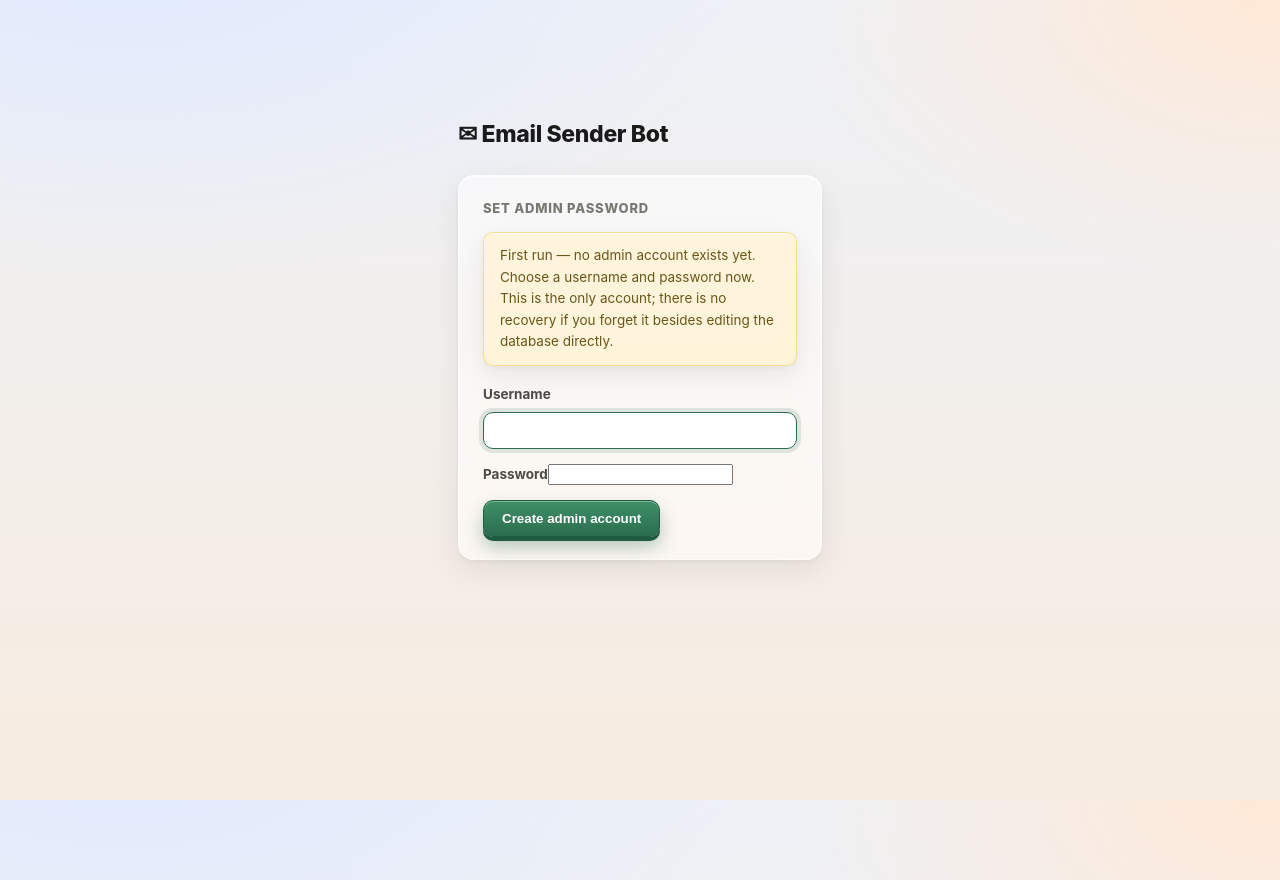
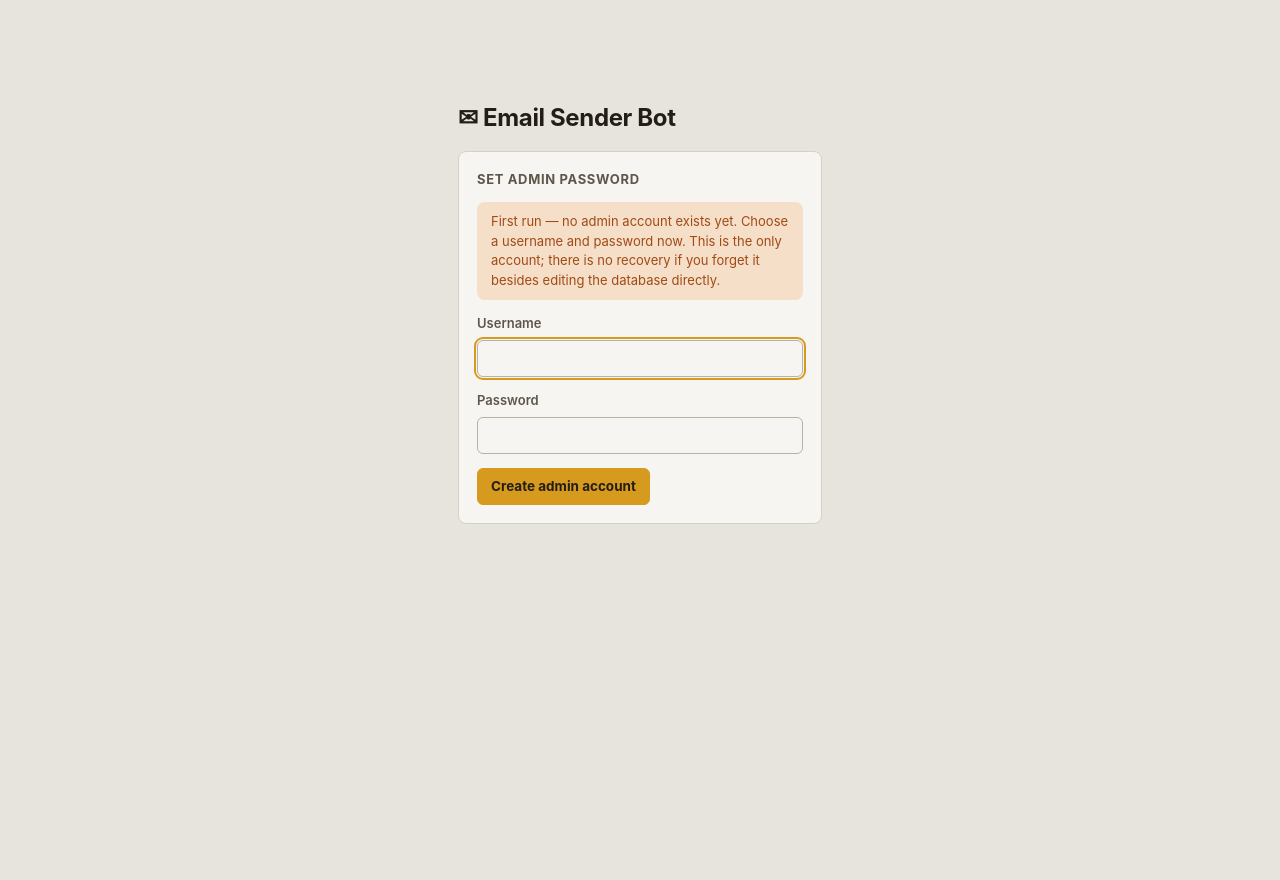
Before and after one commit to ShamratX/email-sender-bot, a FastAPI app: page /login in a window 1280 px wide. After the commit the page ends 524 px from the top, so only its background shows below. Run offline with FastAPI, Linux system fonts and the light colour scheme; data comes from the database, SQL or seed files in the repository.

Commit message:
Restyle UI to match the WA gateway dashboard's design system
Same ink/amber theme, sidebar nav, cards, pills and stat tiles as the
WA gateway. Design only -- no routes, no Python, no template logic changed;
every existing class name is reused so nothing else needed to change.

Co-Authored-By: Claude Sonnet 5 <noreply@anthropic.com>

```diff
--- a/app/static/style.css
+++ b/app/static/style.css
@@ -1,257 +1,203 @@
-/* Glass design + 3D buttons. Plain CSS, no framework, no JS. */
+/* Ink and amber theme, matching the WA gateway dashboard's design system. */
+
+:root {
+  --bg: #e7e4de;
+  --surface: #f7f5f1;
+  --surface-2: #edeae4;
+  --border: #d5d0c6;
+  --line-strong: #b9b2a4;
+  --fg: #221d16;
+  --fg-2: #5e564a;
+  --fg-3: #6e6659;
+  --accent: #d69a1e;
+  --accent-ink: #221d16;
+  --accent-strong: #855600;
+  --accent-soft: #f1e1b5;
+  --ok: #2f6e48;
+  --ok-soft: #dceadd;
+  --warn: #a04a14;
+  --warn-soft: #f6dfc9;
+  --danger: #a93428;
+  --danger-soft: #f5dad5;
+  --info: #2b5a80;
+  --info-soft: #dce7f0;
+  --side-bg: #1f1a13;
+  --side-fg: #cbc3b3;
+  --side-fg-dim: #9a917f;
+  --side-hi: #ffffff;
+  --side-hover: rgba(255, 255, 255, .07);
+  --side-on: rgba(255, 255, 255, .12);
+  --side-line: #342d22;
+  --radius: 8px;
+  --radius-sm: 6px;
+  --radius-lg: 10px;
+  --mono: ui-monospace, "SF Mono", Menlo, Consolas, monospace;
+  color-scheme: light;
+}
+@media (prefers-color-scheme: dark) {
+  :root {
+    --bg: #15120d; --surface: #1e1a14; --surface-2: #28231b; --border: #3a3428; --line-strong: #5a5240;
+    --fg: #eee8db; --fg-2: #b3aa98; --fg-3: #8c8371;
+    --accent: #e3a935; --accent-ink: #1a1610; --accent-strong: #edb84c; --accent-soft: #3a2e12;
+    --ok: #6fbf8a; --ok-soft: #182a1e; --warn: #e39a5e; --warn-soft: #33220f; --danger: #f08a7c; --danger-soft: #381b17;
+    --info: #8db4d8; --info-soft: #172737;
+    --side-bg: #100d09; --side-line: #2a241b;
+    color-scheme: dark;
+  }
+}
 
 * { box-sizing: border-box; }
-
-:root {
-  --ink: #1a1a1a;
-  --ink-soft: #4a4a46;
-  --muted: #797973;
-  --line: rgba(30, 28, 20, 0.10);
-  --bg-a: #eef1f6;
-  --bg-b: #f7ece0;
-  --glass: rgba(255, 255, 255, 0.55);
-  --glass-strong: rgba(255, 255, 255, 0.72);
-  --accent: #2b6e4f;
-  --accent-2: #3f8f68;
-  --danger: #b3382c;
-  --danger-2: #cc4a3c;
-  --warn-bg: rgba(253, 240, 201, 0.65);
-  --radius: 10px;
-  --radius-lg: 16px;
+html, body { margin: 0; }
+body {
+  font: 14px/1.5 -apple-system, BlinkMacSystemFont, "Segoe UI", Inter, Roboto, sans-serif;
+  background: var(--bg); color: var(--fg);
+  min-height: 100vh;
 }
-
-body {
-  margin: 0;
-  min-height: 100vh;
-  font: 15px/1.6 -apple-system, "Segoe UI", Inter, Arial, sans-serif;
-  color: var(--ink);
-  background:
-    radial-gradient(1100px 600px at 10% -10%, #dfe9ff 0%, transparent 60%),
-    radial-gradient(900px 500px at 100% 0%, #ffe8d6 0%, transparent 55%),
-    linear-gradient(180deg, var(--bg-a), var(--bg-b));
-  background-attachment: fixed;
-  -webkit-font-smoothing: antialiased;
-}
-
-header {
-  background: var(--glass-strong);
-  backdrop-filter: blur(14px) saturate(160%);
-  -webkit-backdrop-filter: blur(14px) saturate(160%);
-  border-bottom: 1px solid var(--line);
-  box-shadow: 0 1px 0 rgba(255,255,255,0.6) inset, 0 8px 24px rgba(30,28,20,0.06);
-  padding: 14px 28px;
-  display: flex;
-  flex-direction: column;
-  align-items: center;
-  gap: 8px;
-  flex-wrap: wrap;
-  position: sticky;
-  top: 0;
-  z-index: 10;
-}
-header strong { font-size: 15px; font-weight: 700; letter-spacing: -0.01em; }
-header strong::before { content: "\2709  "; }
-
-/* pill-shaped nav container, like a rounded capsule menu bar */
-nav {
-  display: flex;
-  gap: 2px;
-  flex-wrap: wrap;
-  justify-content: center;
-  background: rgba(255,255,255,0.55);
-  border: 1px solid rgba(255,255,255,0.7);
-  border-radius: 999px;
-  padding: 5px;
-  box-shadow: 0 1px 0 rgba(255,255,255,0.7) inset, 0 2px 8px rgba(30,28,20,0.06);
-}
-nav a {
-  color: var(--ink-soft);
-  text-decoration: none;
-  font-size: 12px;
-  font-weight: 700;
-  text-transform: uppercase;
-  letter-spacing: 0.03em;
-  padding: 8px 14px;
-  border-radius: 999px;
-  transition: background 0.15s ease, color 0.15s ease;
-}
-nav a:hover { color: var(--ink); background: rgba(255,255,255,0.8); }
-nav a.active { color: var(--ink); text-decoration: underline; text-underline-offset: 4px; text-decoration-thickness: 2px; }
-
-main { max-width: 900px; margin: 0 auto; padding: 36px 28px 60px; }
-
-h1 { font-size: 23px; font-weight: 800; letter-spacing: -0.015em; margin: 0 0 22px; }
-h2 { font-size: 13px; font-weight: 800; text-transform: uppercase; letter-spacing: 0.06em;
-     color: var(--muted); margin: 34px 0 12px; }
+a { color: var(--info); text-underline-offset: 2px; }
+button, input, select, textarea { font: inherit; color: inherit; }
+h1 { font-size: 24px; font-weight: 700; letter-spacing: -.015em; margin: 0 0 18px; line-height: 1.2; }
+h2 { font-size: 13px; font-weight: 700; text-transform: uppercase; letter-spacing: .05em; color: var(--fg-2); margin: 28px 0 10px; }
 h2:first-of-type { margin-top: 0; }
 
-/* --- glass panels: tables and cards share the same frosted surface --- */
-table, .card, .note, .switch {
-  background: var(--glass);
-  backdrop-filter: blur(16px) saturate(180%);
-  -webkit-backdrop-filter: blur(16px) saturate(180%);
-  border: 1px solid rgba(255,255,255,0.6);
-  box-shadow:
-    0 1px 0 rgba(255,255,255,0.7) inset,
-    0 10px 30px rgba(30,28,20,0.08),
-    0 2px 6px rgba(30,28,20,0.05);
+/* --- layout: sidebar + main, like the WA gateway --- */
+body { display: flex; min-height: 100vh; }
+header {
+  background: var(--side-bg); color: var(--side-fg);
+  padding: 18px 12px; position: sticky; top: 0; height: 100vh;
+  display: flex; flex-direction: column; gap: 4px; flex-shrink: 0; width: 220px;
 }
+header strong {
+  display: flex; align-items: center; gap: 10px; font-weight: 700; font-size: 15px;
+  padding: 4px 10px 16px; color: var(--side-hi);
+}
+header strong::before {
+  content: "\2709"; width: 28px; height: 28px; border-radius: 6px; background: var(--accent);
+  display: inline-grid; place-items: center; color: var(--accent-ink); font-size: 14px; flex-shrink: 0;
+}
+nav { display: flex; flex-direction: column; gap: 4px; flex: 1; min-height: 0; }
+nav a {
+  display: flex; align-items: center; gap: 10px; padding: 9px 10px; border-radius: var(--radius-sm);
+  color: var(--side-fg); text-decoration: none; font-weight: 500; font-size: 13.5px;
+}
+nav a:hover { background: var(--side-hover); color: var(--side-hi); }
+nav a.active { background: var(--side-on); color: var(--side-hi); box-shadow: inset 3px 0 0 var(--accent); }
 
-table { width: 100%; border-collapse: separate; border-spacing: 0; margin-bottom: 22px; border-radius: var(--radius-lg); overflow: hidden; }
-th, td { text-align: left; padding: 11px 14px; font-size: 14px; vertical-align: top; }
-tr:has(th) th {
-  font-weight: 700; color: var(--muted); font-size: 11.5px;
-  text-transform: uppercase; letter-spacing: 0.04em;
-  background: rgba(255,255,255,0.35);
-  border-bottom: 1px solid var(--line);
+main { flex: 1; min-width: 0; padding: 24px 28px 60px; max-width: 1240px; }
+
+/* --- cards, banners --- */
+.card {
+  background: var(--surface); border: 1px solid var(--border); border-radius: var(--radius);
+  padding: 18px; margin-bottom: 16px; min-width: 0;
 }
-tr:has(td) { border-bottom: 1px solid var(--line); transition: background 0.12s ease; }
-tr:has(td):hover { background: rgba(255,255,255,0.35); }
-tr:has(td):last-child { border-bottom: none; }
-tr.total td { font-weight: 800; }
-td a { color: var(--accent); text-decoration: none; font-weight: 700; }
+.card h2 { margin-top: 0; }
+.note {
+  background: var(--warn-soft); color: var(--warn); border-radius: var(--radius);
+  padding: 10px 14px; font-size: 13px; margin-bottom: 14px;
+}
+.muted { color: var(--fg-2); font-size: 13px; }
+.error { color: var(--danger); font-weight: 600; }
+
+/* --- tables --- */
+table { width: 100%; border-collapse: collapse; font-size: 13px; margin-bottom: 20px; }
+th { text-align: left; font-size: 12px; font-weight: 600; color: var(--fg-2); padding: 7px 10px; border-bottom: 1px solid var(--border); white-space: nowrap; }
+td { padding: 9px 10px; border-bottom: 1px solid var(--border); vertical-align: middle; }
+tr:last-child td { border-bottom: 0; }
+tr.total td { font-weight: 700; background: var(--surface-2); }
+td a { color: var(--info); text-decoration: none; font-weight: 600; }
 td a:hover { text-decoration: underline; }
 
-.muted { color: var(--muted); font-size: 13px; }
-.error { color: var(--danger); font-weight: 700; }
-.note {
-  background: var(--warn-bg);
-  border-radius: var(--radius);
-  padding: 12px 16px; font-size: 13.5px; color: #6b5518; margin-bottom: 18px;
-  border-color: rgba(224, 180, 0, 0.35);
+/* --- forms --- */
+label { display: block; margin-bottom: 14px; font-size: 13px; font-weight: 600; color: var(--fg-2); }
+input[type=text], input[type=email], input[type=number], input[type=file], input[type=password],
+textarea, select {
+  display: block; width: 100%; margin-top: 6px; border: 1px solid var(--line-strong);
+  background: var(--surface); border-radius: var(--radius-sm); padding: 8px 10px;
+  font: 14px/1.4 inherit; font-weight: 400; color: var(--fg);
 }
+input:focus, textarea:focus, select:focus { outline: 2px solid var(--accent); outline-offset: 1px; }
+textarea { font-family: var(--mono); font-size: 13px; resize: vertical; }
 
-.card { border-radius: var(--radius-lg); padding: 22px 24px; margin-bottom: 18px; }
-.card h2 { margin-top: 0; }
-
-label { display: block; margin-bottom: 15px; font-size: 13.5px; font-weight: 700; color: var(--ink-soft); }
-
-input[type=text], input[type=email], input[type=number], input[type=file],
-textarea, select {
-  display: block; width: 100%; padding: 10px 12px; margin-top: 6px;
-  border: 1px solid rgba(30,28,20,0.14); border-radius: var(--radius);
-  font: 14px/1.4 inherit; font-weight: 400; color: var(--ink);
-  background: rgba(255,255,255,0.75);
-  box-shadow: 0 1px 2px rgba(30,28,20,0.05) inset;
-  transition: border-color 0.12s ease, box-shadow 0.12s ease, background 0.12s ease;
+/* --- buttons --- */
+button {
+  border: 1px solid var(--line-strong); background: var(--surface); padding: 7px 13px;
+  border-radius: var(--radius-sm); cursor: pointer; font-weight: 600; font-size: 13.5px;
+  color: var(--fg); display: inline-flex; align-items: center; gap: 6px;
 }
-input:focus, textarea:focus, select:focus {
-  outline: none; border-color: var(--accent); background: #fff;
-  box-shadow: 0 0 0 4px rgba(43,110,79,0.14);
+button:hover { background: var(--surface-2); }
+button.start { background: var(--accent); border-color: var(--accent); color: var(--accent-ink); font-weight: 700; }
+button.start:hover { filter: brightness(.93); }
+button.danger { color: var(--danger); border-color: var(--danger); background: var(--danger-soft); }
+button.danger:hover { filter: brightness(.96); }
+button.stop {
+  background: var(--danger); border-color: var(--danger); color: #fff;
+  font-size: 15px; padding: 11px 24px; font-weight: 700; border-radius: var(--radius);
 }
-textarea { font-family: ui-monospace, Consolas, monospace; font-size: 13px; resize: vertical; }
-
-/* --- 3D buttons: raised, pressable, glassy highlight on top --- */
-button {
-  position: relative;
-  padding: 10px 18px;
-  border: 1px solid rgba(30,28,20,0.14);
-  border-radius: var(--radius);
-  background: linear-gradient(180deg, #ffffff 0%, #edeee9 100%);
-  font: 14px inherit; font-weight: 700; color: var(--ink);
-  cursor: pointer;
-  box-shadow:
-    0 1px 0 rgba(255,255,255,0.9) inset,
-    0 1px 2px rgba(30,28,20,0.06),
-    0 4px 0 rgba(30,28,20,0.10),
-    0 8px 14px rgba(30,28,20,0.10);
-  transform: translateY(0);
-  transition: transform 0.08s ease, box-shadow 0.08s ease, background 0.12s ease;
-}
-button:hover { background: linear-gradient(180deg, #ffffff 0%, #f4f5f0 100%); }
-button:active {
-  transform: translateY(3px);
-  box-shadow:
-    0 1px 0 rgba(255,255,255,0.7) inset,
-    0 1px 1px rgba(30,28,20,0.08);
-}
-
-button.start {
-  background: linear-gradient(180deg, var(--accent-2) 0%, var(--accent) 100%);
-  color: #fff; border-color: #1f5b40;
-  box-shadow:
-    0 1px 0 rgba(255,255,255,0.35) inset,
-    0 4px 0 #1f5b40,
-    0 10px 18px rgba(43,110,79,0.35);
-}
-button.start:hover { background: linear-gradient(180deg, #46a077 0%, var(--accent-2) 100%); }
-button.start:active { box-shadow: 0 1px 0 rgba(255,255,255,0.25) inset, 0 1px 2px rgba(31,91,64,0.4); }
-
-button.stop {
-  background: linear-gradient(180deg, var(--danger-2) 0%, var(--danger) 100%);
-  color: #fff; border-color: #8a291f;
-  font-size: 17px; padding: 15px 32px; font-weight: 800; border-radius: 14px;
-  box-shadow:
-    0 1px 0 rgba(255,255,255,0.35) inset,
-    0 5px 0 #8a291f,
-    0 14px 24px rgba(179,56,44,0.4);
-}
-button.stop:hover { background: linear-gradient(180deg, #d85c4d 0%, var(--danger-2) 100%); }
-button.stop:active { transform: translateY(4px); box-shadow: 0 1px 0 rgba(255,255,255,0.2) inset, 0 1px 2px rgba(138,41,31,0.4); }
+button.stop:hover { filter: brightness(1.08); }
 
 form.inline { display: inline-block; margin-right: 8px; margin-bottom: 8px; }
 form.inline input, form.inline select { display: inline-block; width: auto; margin-top: 0; }
 
-.actions { display: flex; align-items: center; gap: 12px; flex-wrap: wrap; margin-top: 10px; }
+.actions { display: flex; align-items: center; gap: 10px; flex-wrap: wrap; margin-top: 10px; margin-bottom: 14px; }
 .actions form { margin: 0; }
-button.danger { border-color: var(--danger); color: var(--danger); background: rgba(179,56,44,0.06); }
-button.danger:hover { background: rgba(179,56,44,0.12); }
 
 .switch {
-  display: flex; align-items: center; gap: 18px; padding: 20px 24px;
-  border-radius: 18px; margin-bottom: 26px;
+  display: flex; align-items: center; gap: 16px; padding: 14px 18px;
+  border-radius: var(--radius); margin-bottom: 20px; background: var(--surface); border: 1px solid var(--border);
 }
-.switch span { font-weight: 800; font-size: 16px; display: flex; align-items: center; gap: 9px; }
-.switch span::before {
-  content: ""; width: 10px; height: 10px; border-radius: 50%; display: inline-block;
-  box-shadow: 0 0 0 4px currentColor, 0 0 12px currentColor;
-  opacity: 0.9;
-}
+.switch span { font-weight: 700; font-size: 14px; display: flex; align-items: center; gap: 8px; }
+.switch span::before { content: ""; width: 9px; height: 9px; border-radius: 50%; background: currentColor; display: inline-block; }
 .switch.on span { color: var(--danger); }
-.switch.off span { color: var(--muted); }
+.switch.off span { color: var(--fg-2); }
+
+.pill { display: inline-flex; align-items: center; gap: 5px; font-size: 12px; font-weight: 600; padding: 2px 8px; border-radius: 4px; white-space: nowrap; background: var(--surface-2); color: var(--fg-2); }
+.pill::before { content: ""; width: 7px; height: 7px; border-radius: 50%; background: currentColor; }
+.pill.ok { background: var(--ok-soft); color: var(--ok); }
+.pill.warn { background: var(--warn-soft); color: var(--warn); }
+.pill.bad { background: var(--danger-soft); color: var(--danger); }
+.pill.info { background: var(--info-soft); color: var(--info); }
+
+.stats { display: grid; grid-template-columns: repeat(auto-fit, minmax(150px, 1fr)); gap: 12px; margin-bottom: 18px; }
+.stat { background: none; border: 0; border-left: 3px solid var(--accent); border-radius: 0; padding: 2px 0 2px 14px; }
+.stat b { display: block; font-size: 26px; font-weight: 700; letter-spacing: -.02em; line-height: 1.2; }
+.stat span { color: var(--fg-2); font-size: 12.5px; }
+.stat.bad { border-left-color: var(--danger); }
+.stat.bad b { color: var(--danger); }
 
 .barcell { width: 180px; }
-.bar { background: rgba(30,28,20,0.08); height: 9px; border-radius: 5px; overflow: hidden; box-shadow: 0 1px 2px rgba(30,28,20,0.1) inset; }
-.bar div { background: linear-gradient(90deg, var(--accent), var(--accent-2)); height: 100%; border-radius: 5px; transition: width 0.3s ease; }
-.bar div.danger { background: linear-gradient(90deg, var(--danger), var(--danger-2)); }
+.bar { background: var(--surface-2); height: 8px; border-radius: 4px; overflow: hidden; }
+.bar div { background: var(--accent); height: 100%; border-radius: 4px; transition: width .3s ease; }
+.bar div.danger { background: var(--danger); }
 
 pre {
-  background: rgba(255,255,255,0.55); border: 1px solid var(--line); border-radius: var(--radius);
-  padding: 13px 15px; white-space: pre-wrap; font-size: 13px; line-height: 1.55;
+  background: var(--surface); border: 1px solid var(--border); border-radius: var(--radius);
+  padding: 12px 14px; white-space: pre-wrap; font-size: 13px; line-height: 1.5;
 }
-code { background: rgba(43,110,79,0.12); color: var(--accent); border-radius: 5px; padding: 2px 7px; font-size: 12.5px; font-weight: 700; }
-hr { border: 0; border-top: 1px solid var(--line); margin: 26px 0; }
+code { background: var(--accent-soft); color: var(--accent-strong); border-radius: 4px; padding: 2px 6px; font-size: 12.5px; font-weight: 600; }
+hr { border: 0; border-top: 1px solid var(--border); margin: 22px 0; }
 
 details { margin-bottom: 12px; }
-details > summary { cursor: pointer; font-weight: 700; padding: 4px 0; }
+details > summary { cursor: pointer; font-weight: 600; padding: 4px 0; color: var(--fg-2); }
 details form { margin-top: 10px; }
 
 /* --- responsive --- */
-
 @media (max-width: 900px) {
-  main { max-width: 100%; padding: 28px 20px 50px; }
+  body { flex-direction: column; }
+  header { position: sticky; top: 0; width: auto; height: auto; flex-direction: row; align-items: center; padding: 10px 14px; z-index: 10; overflow-x: auto; }
+  header strong { padding: 0; margin-right: 14px; flex-shrink: 0; }
+  nav { flex-direction: row; flex-wrap: nowrap; overflow-x: auto; gap: 2px; }
+  nav a { white-space: nowrap; padding: 7px 10px; font-size: 12.5px; }
+  main { padding: 20px 16px 50px; max-width: 100%; }
 }
 
 @media (max-width: 640px) {
-  body { background-attachment: scroll; }
-  main { padding: 18px 14px 40px; }
-  header { padding: 10px 14px; gap: 6px; }
-  header strong { font-size: 14px; }
-  nav a { padding: 6px 9px; font-size: 12.5px; }
-
-  h1 { font-size: 19px; margin-bottom: 16px; }
-  h2 { font-size: 12px; margin: 26px 0 10px; }
-
-  .card { padding: 16px 16px; border-radius: var(--radius); }
-  .switch { flex-direction: column; align-items: stretch; text-align: center; padding: 16px; gap: 12px; }
-  .switch span { justify-content: center; }
+  main { padding: 16px 14px 40px; }
+  h1 { font-size: 19px; margin-bottom: 14px; }
+  .card { padding: 14px; }
+  .switch { flex-direction: column; align-items: stretch; text-align: center; }
 
   table, thead, tbody, th, td, tr { display: block; }
   tr:has(th) { display: none; }
-  tr:has(td) {
-    border: 1px solid var(--line); border-radius: var(--radius);
-    margin-bottom: 10px; padding: 4px 12px; background: var(--glass);
-  }
+  tr:has(td) { border: 1px solid var(--border); border-radius: var(--radius); margin-bottom: 10px; padding: 4px 12px; background: var(--surface); }
   td { padding: 8px 0; border: 0; }
   td:empty { display: none; }
   .barcell { width: 100%; }
@@ -260,28 +206,17 @@ details form { margin-top: 10px; }
   form.inline button { width: 100%; }
   .actions { flex-direction: column; align-items: stretch; }
   .actions form, .actions a { width: 100%; text-align: center; }
-
-  button { width: 100%; }
-  button.stop { font-size: 16px; padding: 14px 20px; }
-
-  input[type=text], input[type=email], input[type=number], input[type=file],
-  textarea, select { font-size: 16px; } /* prevents iOS auto-zoom on focus */
+  button { width: 100%; justify-content: center; }
+  button.stop { font-size: 15px; padding: 12px 20px; }
+  input[type=text], input[type=email], input[type=number], input[type=file], textarea, select { font-size: 16px; }
 }
 
-@media (max-width: 400px) {
-  h1 { font-size: 17px; }
-  .card { padding: 14px 12px; }
-}
-
-/* When "respect per-country windows" is checked, its own window_start/end
-   fields are ignored by the backend -- grey them out so the form doesn't
-   look like it's asking for two contradictory things at once. Pure CSS,
-   no JS: relies on :has(), supported in all current browsers. */
+/* Country-window greyed-out pairing, unchanged behaviour */
 form:has(input[name="respect_country_windows"]:checked) label:has(input[name="window_start"]),
 form:has(input[name="respect_country_windows"]:checked) label:has(input[name="window_end"]) {
-  opacity: 0.4;
+  opacity: .4;
 }
 form:has(input[name="respect_country_windows"]:checked) label:has(input[name="window_start"]) input,
 form:has(input[name="respect_country_windows"]:checked) label:has(input[name="window_end"]) input {
-  background: rgba(30,28,20,0.04);
+  background: var(--surface-2);
 }
--- a/app/templates/campaigns.html
+++ b/app/templates/campaigns.html
@@ -7,7 +7,7 @@
 
 {% for c in rows %}
 <div class="card">
-  <h2><a href="/campaigns/{{ c.id }}">{{ c.name }}</a> <span class="muted">({{ c.state }})</span></h2>
+  <h2><a href="/campaigns/{{ c.id }}">{{ c.name }}</a> <span class="pill {{ 'ok' if c.state == 'running' else ('warn' if c.state == 'paused' else '') }}">{{ c.state }}</span></h2>
   {% set active_countries = (c.windowed_countries or '').split(',') | select | list %}
   {% set active_inbox_ids = (c.allowed_inboxes or '').split(',') | select | map('int') | list %}
   {% set active_inbox_names = inboxes | selectattr('id', 'in', active_inbox_ids) | map(attribute='email') | list %}
```
Also changed, not shown: app/templates/campaign_detail.html (+11 -8 lines), app/templates/dashboard.html (+16 -4 lines).
